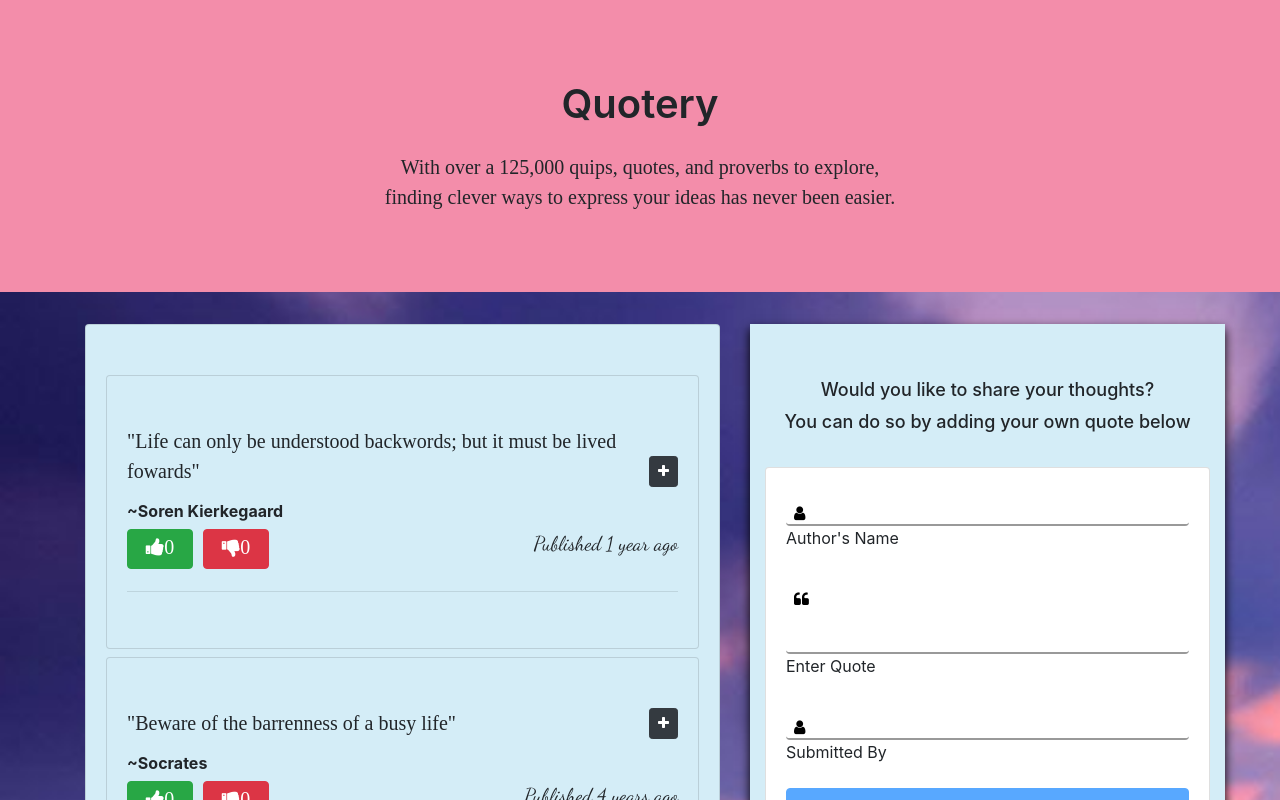
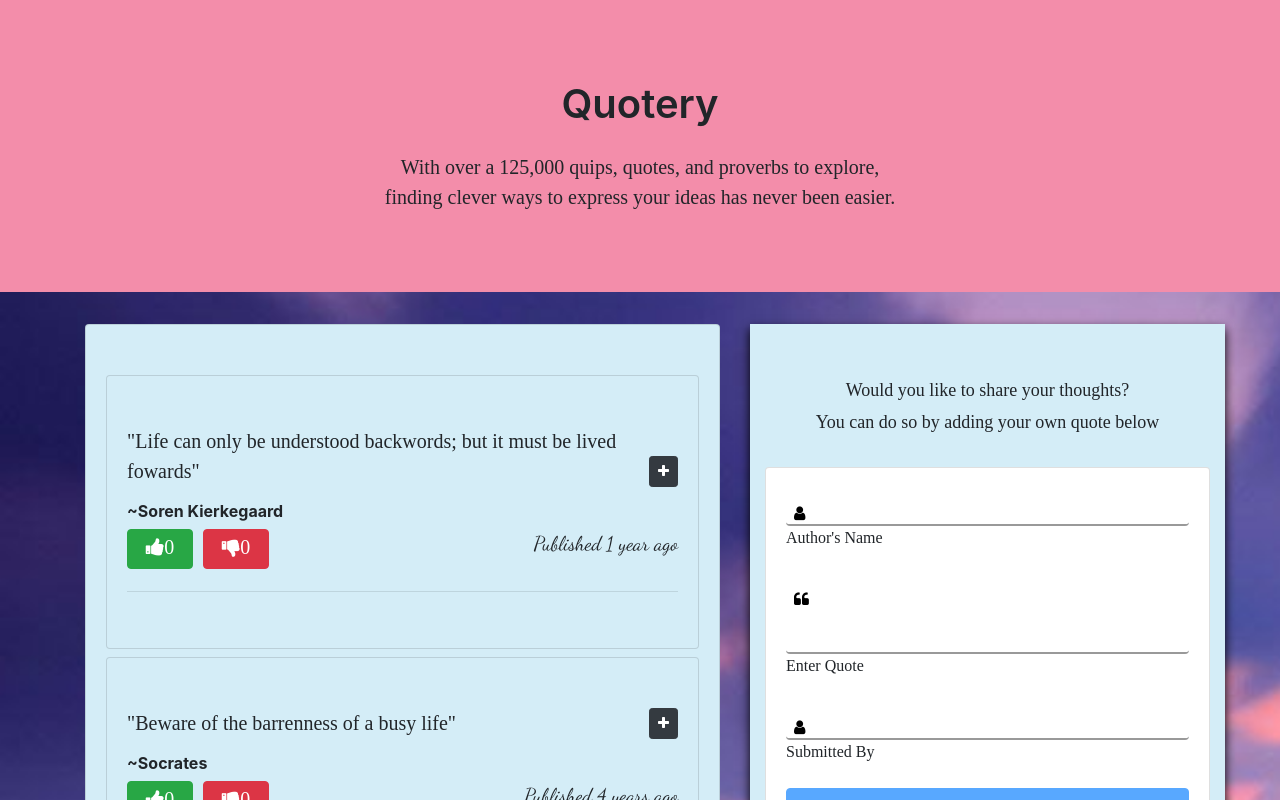
Before and after one commit to Brenda-M/Quotes-Application-with-Angular, an Angular app: page / in a window 1280 px wide. Shown: the top 800 px of the page. Built offline with nearby package versions, Linux system fonts and the light colour scheme; a web font is replaced by a local one.

Commit message:
change font family of form

```diff
--- a/src/app/components/add-quote-form/add-quote-form.component.css
+++ b/src/app/components/add-quote-form/add-quote-form.component.css
@@ -6,6 +6,7 @@
   padding-top: 50px;
   padding-bottom: 40px;
   background-color: rgb(212, 237, 247);
+  font-family: 'Slabo 27px', serif;
 }
 
 .entry-areas{
```
